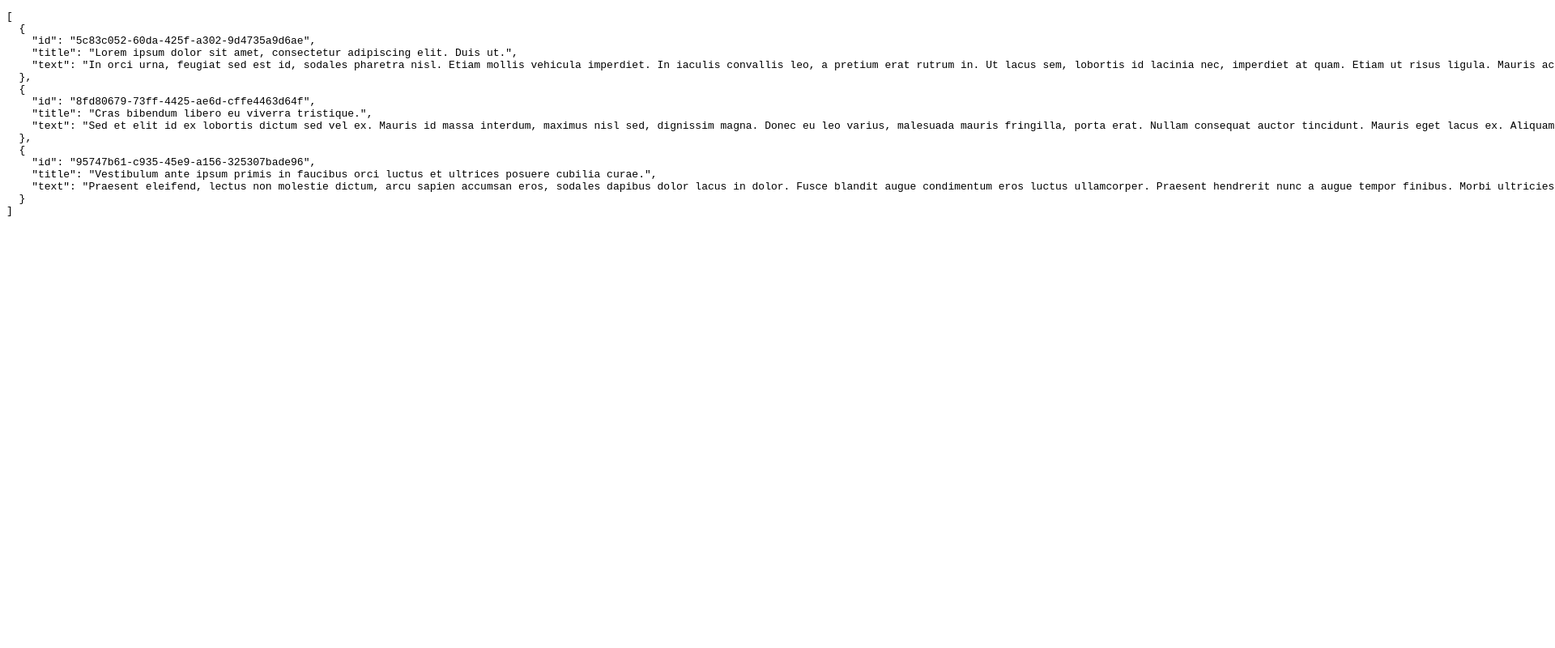
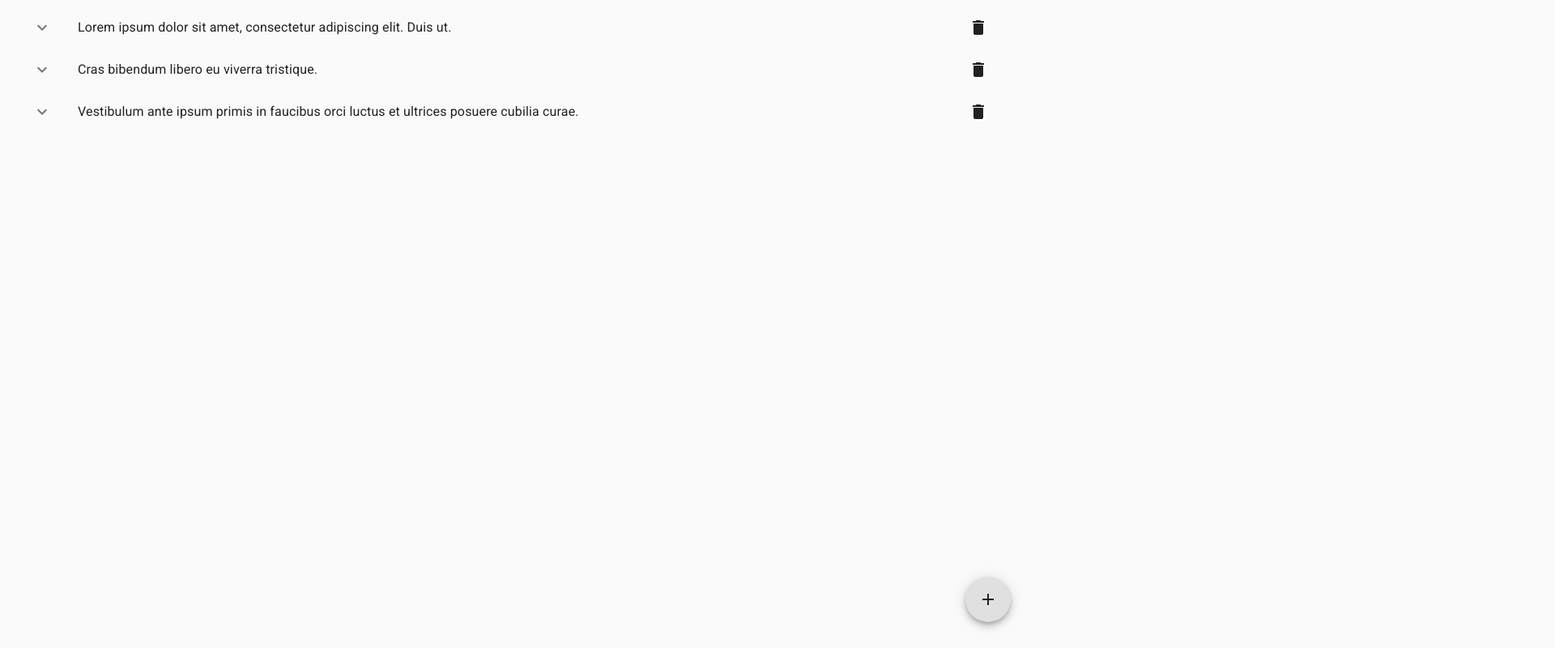
Before and after one commit to cli135/quicknote-app, a React (Create React App) app: page / in a window 1280 px wide. Shown: the top 800 px of the page at 81% size, 1920 px wide, since content can reach past the window. Built offline with nearby package versions, Linux system fonts and the light colour scheme.

Commit message:
Quicknote part 1

```diff
--- a/package.json
+++ b/package.json
@@ -3,6 +3,8 @@
   "version": "0.1.0",
   "private": true,
   "dependencies": {
+    "@material-ui/core": "^4.12.3",
+    "@material-ui/icons": "^4.11.2",
     "@testing-library/jest-dom": "^5.16.2",
     "@testing-library/react": "^12.1.4",
     "@testing-library/user-event": "^13.5.0",
--- a/public/index.html
+++ b/public/index.html
@@ -3,7 +3,9 @@
   <head>
     <meta charset="utf-8" />
     <meta name="viewport" content="width=device-width, initial-scale=1" />
-    <title>React App</title>
+    <title>QuickNote App</title>
+   <link rel="stylesheet" href="https://fonts.googleapis.com/css?family=Roboto:300,400,500,700&display=swap" />
+   <link rel="stylesheet" href="https://fonts.googleapis.com/icon?family=Material+Icons" />
   </head>
   <body>
     <div id="root"></div>
--- a/src/App.js
+++ b/src/App.js
@@ -1,4 +1,18 @@
 import React, { Component } from "react";
+import Note from "./components/Note";
+import { Container, List, Fab, withStyles } from "@material-ui/core";
+import { Add } from "@material-ui/icons";
+
+
+const styles = {
+  fab: {
+    position: 'absolute',
+    bottom: "2rem",
+    right: "2rem",
+  }
+};
+
+// I think Material-UI makes it look nice
 
 class App extends Component {
   constructor(props) {
@@ -25,11 +39,53 @@
     };
   }
 
+  // in app which stores multiple notes, the array of notes,
+  // we can delete a note
+  deleteNote = (note) => {
+    this.setState((state) => {
+      // merge with a copy minus the note we want to delete
+      return {
+        notes: state.notes.filter((n) => n.id !== note.id),
+      };
+    });
+  };
+
+  // render() {
+  //   // toString()
+  //   // I don't know why the arguments are like this
+  //   return <pre>{JSON.stringify(this.state.notes, null, 2)}</pre>;
+  // }
+
   render() {
-    // toString()
-    // I don't know why the arguments are like this
-    return <pre>{JSON.stringify(this.state.notes, null, 2)}</pre>;
+    const { notes } = this.state;
+    // ok so we are rendering the notes as an array??\
+    // how to interpret arrow funcs
+    return (
+      <Container>
+        <List>
+          {notes.map((note, index) => {
+            // passing in note and index for like how to render the note using Material UI components
+            // passing in deleteNote to give it a way to call back up and tell App to delete the note
+            // delete note would require a parameter so something like
+            // this.props.deleteNote(this); // since the argument is the note
+            // itself that should be deleted
+            // ok nevermind note is the object in the array that needs
+            // to be deleted, separate from the Note component that exists
+            // so we can't 'delete' the Note component we would have to unmount it from DOM instead
+            // so we just have to pass the note object (in the array)
+            // itself into the deleteNote method
+            // to remove it from the array so it is not rendered.
+            // maybe it will unmount later
+            return <Note note={note} key={index} deleteNote={this.deleteNote}/>;
+          })}
+        </List>
+        <Fab aria-label={"Add"} className={this.props.classes.fab}>
+          <Add />
+        </Fab>
+      </Container>
+    ); // what is fab
   }
+
 }
 
-export default App;
+export default withStyles(styles)(App);
--- a/src/components/Note.js
+++ b/src/components/Note.js
@@ -1,5 +1,49 @@
-function Note () {
-  return <>Note</>;
+import React, { Component } from "react";
+import { Collapse, List, ListItem, ListItemText, ListItemIcon, Button } from "@material-ui/core";
+import { ExpandLess, ExpandMore, Delete } from "@material-ui/icons";
+
+class Note extends Component {
+  constructor(props) {
+    super(props);
+    // flag for whether open or close
+    this.state = {
+      open: false,
+    };
+  }
+
+  handleClick = () => {
+    this.setState({ open: !this.state.open });
+  };
+
+  render() {
+    // note is still passed in as a prop
+    const { note , deleteNote } = this.props;
+    // just for this one note
+    const { open } = this.state;
+
+    // using Material-UI to have pre-made components for us
+    // like <Collapse></Collapse>
+    return (
+      <>
+        <ListItem onClick={this.handleClick}>
+          <ListItemIcon>
+            { open ? <ExpandLess /> : <ExpandMore />}
+          </ListItemIcon>
+          <ListItemText primary={note.title} />
+          <ListItemIcon>
+            <Button onClick={() => deleteNote(note)}>
+              <Delete/>
+            </Button>
+          </ListItemIcon>
+        </ListItem>
+        <Collapse in={open} timeout="auto" unmountOnExit>
+          <List component="div" disablePadding>
+            <ListItemText secondary={note.text} />
+          </List>
+        </Collapse>
+      </>
+    );
+  }
 }
 
 export default Note;
--- a/src/index.js
+++ b/src/index.js
@@ -1,7 +1,11 @@
 import ReactDOM from "react-dom";
 import App from "./App";
+import {CssBaseline} from "@material-ui/core";
 
 ReactDOM.render(
-  <App />,
+  <>
+    <CssBaseline />
+    <App />
+  </>,
   document.getElementById("root")
 );
```
Also changed, not shown: 1 other file (tests, documents, lock files or other folders).
